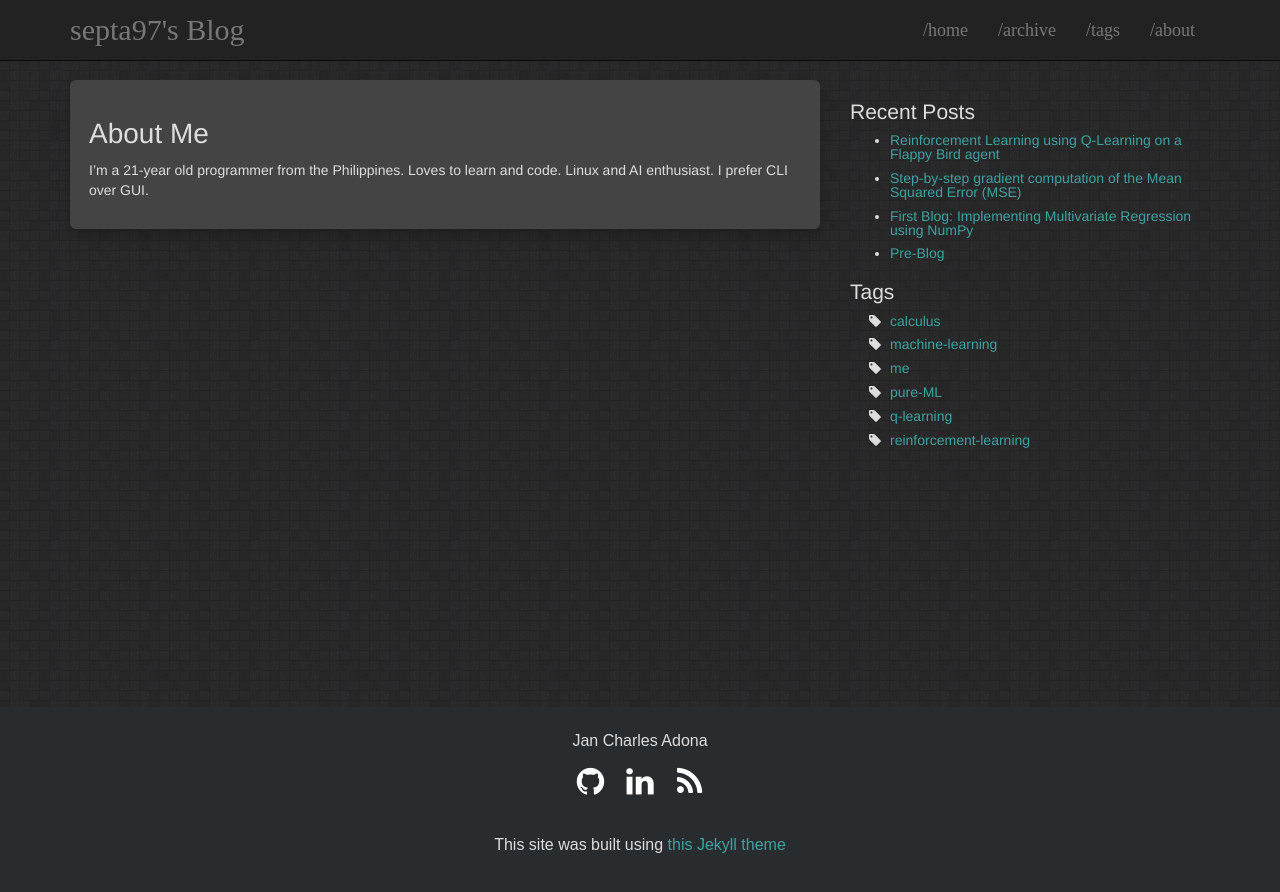
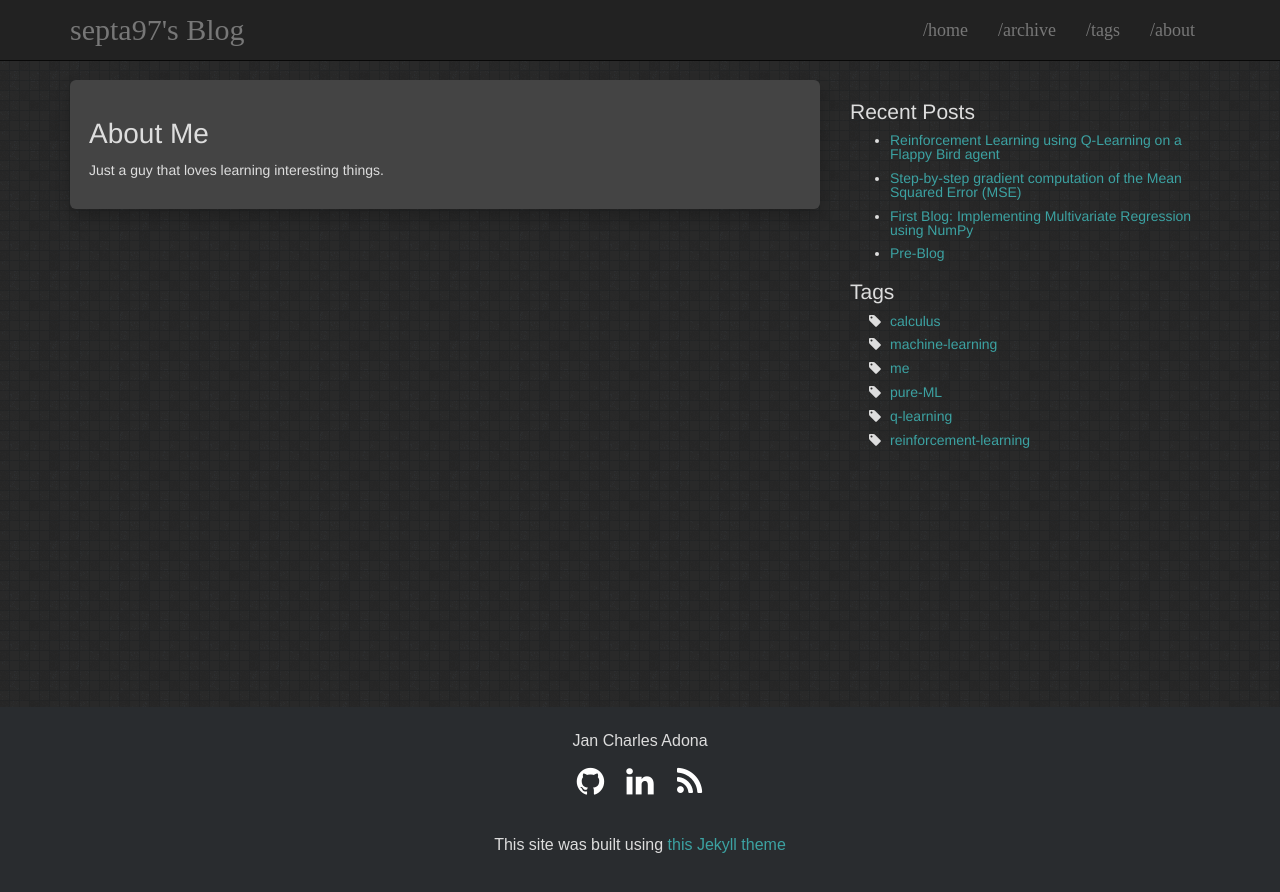
Before and after one commit to septa97/septa97.com, a Jekyll site: the page built from about.md, in a window 1280 px wide. Shown: the top 892 px of the page. Built offline with Jekyll 4.4.1, drawn with Linux system fonts in a browser that asks for light colours.

Commit message:
Modify About Me

```diff
--- a/about.md
+++ b/about.md
@@ -4,4 +4,4 @@ title: About
 ---
 
 # About Me
-I'm a 21-year old programmer from the Philippines. Loves to learn and code. Linux and AI enthusiast. I prefer CLI over GUI.
+Just a guy that loves learning interesting things.
```
